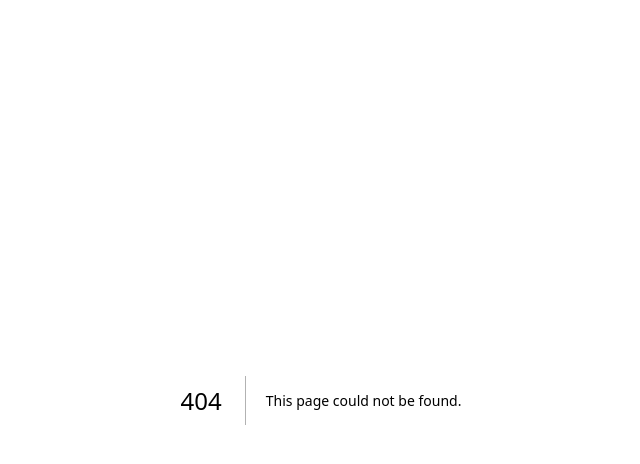
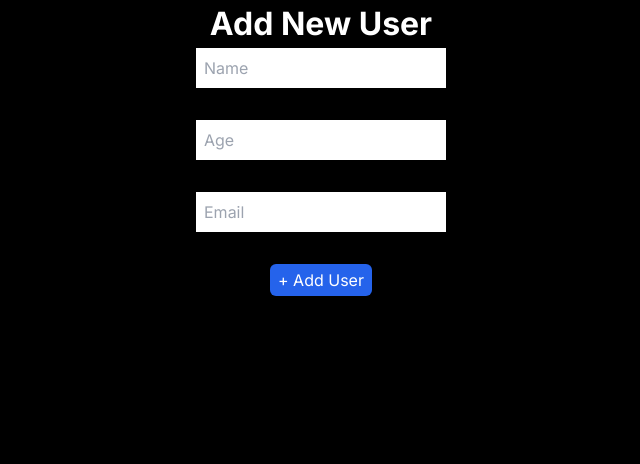
Before and after one commit to M-Usman-Shafique/Next-Full-Stack, a Next.js app: page /addUsers in a window 1280 px wide. Before the commit this address had no page. Shown: the top 464 px of the page, without its empty margins (319-959 px from the left). Built offline with nearby package versions, Linux system fonts and the light colour scheme.

Commit message:
put start

```diff
--- /dev/null
+++ b/app/addUsers/page.jsx
@@ -0,0 +1,70 @@
+"use client";
+import { useState } from "react";
+
+export default function addUsers() {
+  const [name, setName] = useState("");
+  const [age, setAge] = useState("");
+  const [email, setEmail] = useState("");
+
+  const addUser = async (e) => {
+    e.preventDefault();
+
+    let res = await fetch("http://localhost:3000/api/users", {
+      method: "POST",
+      body: JSON.stringify({ name, age, email }),
+    });
+
+    res = await res.json();
+    console.log(res); // {result: 'post successful', success: true}
+    console.log(name, age, email);
+
+    res.success
+      ? alert("User is created successfully!")
+      : alert("Fill all required fields & try again!");
+
+    setName("");
+    setAge("");
+    setEmail("");
+  };
+
+  return (
+    <>
+      <h1 className="text-center">Add New User</h1>
+      <form
+        onSubmit={addUser}
+        className="flex flex-col gap-8 justify-center items-center"
+      >
+        <input
+          type="text"
+          id="name"
+          value={name}
+          placeholder="Name"
+          onChange={(e) => setName(e.target.value)}
+          className="text-gray-500 p-2"
+        />
+        <input
+          type="text"
+          id="age"
+          value={age}
+          placeholder="Age"
+          onChange={(e) => setAge(e.target.value)}
+          className="text-gray-500 p-2"
+        />
+        <input
+          type="email"
+          id="email"
+          value={email}
+          placeholder="Email"
+          onChange={(e) => setEmail(e.target.value)}
+          className="text-gray-500 p-2"
+        />
+        <button
+          type="submit"
+          className="bg-blue-600 text-white px-2 py-1 rounded-md"
+        >
+          + Add User
+        </button>
+      </form>
+    </>
+  );
+}
--- a/app/api/getPosts.js
+++ b/app/api/getPosts.js
@@ -1,4 +1,5 @@
 // app/api/getPosts.js
+// infinite-moving-cards
 export async function getPosts() {
     // Simulate an API call
     return new Promise((resolve) => {
--- /dev/null
+++ b/app/api/route.js
@@ -0,0 +1,14 @@
+// app/api/route.js
+import { NextResponse } from "next/server";
+
+export function GET() {
+  return NextResponse.json({ name: "Ali", age: 30, city: "Egypt" });
+}
+
+export function POST() {
+  return NextResponse.json("post successfull");
+}
+
+export function PUT() {
+  return NextResponse.json("successfully upadated");
+}
--- a/app/api/users/[id]/route.js
+++ b/app/api/users/[id]/route.js
@@ -1,16 +1,19 @@
 // app/api/users/[id]/route.js
-import { data } from "@/utils/db";
 import { NextResponse } from "next/server";
+const { data } = require("@/utils/db");
 
-let users = data;
+const users = data;
 
-export function GET(req, res) {
-  console.log("Crude res. ID:", res); // output: { params: { id: '36' } } dynamic.
+export function GET(_, res) {
+  console.log("Crude ID:", res); // output in terminal: { params: { id: '36' } } dynamic.
   console.log("Refined but String ID:", res.params.id); // output: 23
-  const id = parseInt(res.params.id);
-  console.log("Integer ID:", id);
 
-  const userData = users.filter((user) => user.id === id);
-  console.log(userData); // output: Dynamic user's data.
-  return NextResponse.json(userData.length === 0 ? "No user found" : userData[0]);  // passing object by unpacking array.
+  const userId = parseInt(res.params.id); // for strict comparison (===) in filter method.
+  console.log("Integer ID:", userId);
+
+  const user = users.filter((item) => item.id === userId);
+
+  return user.length === 0
+    ? NextResponse.json("user not found")
+    : NextResponse.json(user[0]); // since user is an array of single object.
 }
--- a/app/api/users/route.js
+++ b/app/api/users/route.js
@@ -3,22 +3,24 @@ import { NextResponse } from "next/server";
 
 let users = data;
 
-export function GET(req) {  // Test at http://localhost:3000/api
+export function GET() {  // Test at http://localhost:3000/api
   return NextResponse.json(users);
 }
 
-export async function POST(req) {  // Test via Postman: Body>raw.JSON: { "name": "John Doe",  "age": 28,  "course": "Python"}
-  try {
-    const { name, age, course } = await req.json();
+export async function POST(req) {
 
-    const newUser = { name, age, course };
+  // console.log(req); // too much data
+  let payload = await req.json();
+  console.log(payload) // { name: 'Mehdi', age: 30, email: 'mehdi@test.com' }
+  const {name, age, email} = payload;
+  console.log(name, age, email); // Mehdi 32 mehdi@test.com
 
-    return NextResponse.json(newUser);
-  } catch (error) {
-    return NextResponse.json(error);
+  if (name && age && email) {
+    return NextResponse.json({ result: "post successful", success: true });
+  } else {
+    return NextResponse.json({ result: "some data is missing", success: false });
   }
 }
-
 
 export async function DELETE(req) {  // Testing: { "name": "John Doe"}
   try {
--- a/app/components/ui/Carousel.jsx
+++ b/app/components/ui/Carousel.jsx
@@ -2,7 +2,7 @@
 "use client";
 import { InfiniteMovingCards } from "./infinite-moving-cards";
 import { useEffect, useState } from "react";
-import { getPosts } from "../../api/getPosts"; // Adjust path as needed
+import { getPosts } from "../../api/getPosts";
 
 function Carousel() {
   const [posts, setPosts] = useState([]);
--- a/app/components/ui/infinite-moving-cards.jsx
+++ b/app/components/ui/infinite-moving-cards.jsx
@@ -77,7 +77,7 @@ export const InfiniteMovingCards = ({
             }}
             key={item.id}
           >
-            <Link href={`/post/${item.id}`} className="no-underline text-[#E6EDF3]">
+            <div className="text-[#E6EDF3]">
               {item.featuredImage && (
                 <img
                   src={item.featuredImage}
@@ -91,7 +91,7 @@ export const InfiniteMovingCards = ({
                   {item.date} — by {item.author}
                 </div>
               </div>
-            </Link>
+            </div>
           </li>
         ))}
       </ul>
--- a/app/globals.css
+++ b/app/globals.css
@@ -4,6 +4,20 @@
 
 body {
   background-color: black;
+  color: white;
+}
+
+h1 {
+  font-size: 2rem;
+  font-weight: bold;
+}
+
+a {
+  color: white;
+  padding: 3px 10px;
+  border-radius: 15px;
+  font-size: 1.5rem;
+
 }
 
 .scroller {
--- a/app/page.js
+++ b/app/page.js
@@ -1,8 +1,15 @@
+import Link from "next/link";
 import Carousel from "./components/ui/Carousel";
 
 export default function Home() {
   return (
     <main className="flex min-h-screen flex-col items-center justify-between p-24">
+    <div className="flex gap-2 ">
+    <Link href="/users" className="bg-green-600">GET</Link>
+    <Link href="/addUsers" className="bg-yellow-500">POST</Link>
+    <Link href="/" className="bg-blue-700">PUT</Link>
+    <Link href="/" className="bg-red-600">DELETE</Link>
+    </div>
      <Carousel />
     </main>
   );
--- a/app/users/[userid]/page.jsx
+++ b/app/users/[userid]/page.jsx
@@ -1,18 +1,43 @@
+// const getUser = async (id) => {
+//     let data = await fetch(`http://localhost:3000/api/users/${id}`);
+//     data = await data.json();
+//     return data;
+// }
+
+import Link from "next/link";
+
+// export default async function page({ params }) {
+//     const user = await getUser(params.userid);
+//     console.log(user)
+//   return (
+//     <div className="text-white">
+//     <h1 className="text-xl font-bold">User Detail:</h1>
+//     <p>Name: {user.name}</p>
+//     <p>Age: {user.age}</p>
+//     <p>Course: {user.course}</p>
+//     </div>
+//   )
+// }
+
 const getUser = async (id) => {
-    let data = await fetch(`http://localhost:3000/api/users/${id}`);
-    data = await data.json();
-    return data;
+  let data = await fetch(`http://localhost:3000/api/users/${id}`)
+  return data = await data.json();
 }
+export default async function User({ params }) {
+  console.log(params) // output: { userid: '4'}
+console.log(params.userid) // output: 2
+const id = params.userid;
+let user = await getUser(id);
 
-export default async function page({ params }) {
-    const user = await getUser(params.userid);
-    console.log(user)
-  return (
-    <div className="text-white">
-    <h1 className="text-xl font-bold">User Detail:</h1>
-    <p>Name: {user.name}</p>
-    <p>Age: {user.age}</p>
-    <p>Course: {user.course}</p>
-    </div>
-  )
+return (
+  <div>
+    <h1>User Details:</h1>
+    <ul>
+      <li>Name: {user.name}</li>
+      <li>Age: {user.age}</li>
+      <li>Course: {user.course}</li>
+    </ul>
+    <Link href="/users" className="underline text-blue-400">Go Back</Link>
+  </div>
+)
 }
--- a/app/users/page.jsx
+++ b/app/users/page.jsx
@@ -1,24 +1,22 @@
+// import Link from "next/link";
 import Link from "next/link";
 
 const getUsers = async () => {
-    let data = await fetch("http://localhost:3000/api/users");
-    data = await data.json();
-    return data;
+  let data = await fetch("http://localhost:3000/api/users");
+  return (data = await data.json());
+};
+export default async function Users() {
+  const users = await getUsers();
+  return (
+    <div>
+      <h1>User List:</h1>
+      <ul>
+        {users.map((user) => (
+          <li key={user.id}>
+            <Link href={`/users/${user.id}`}>{user.name}</Link>
+          </li>
+        ))}
+      </ul>
+    </div>
+  );
 }
-
-export default async function page() {
-    const users = await getUsers();
-    console.log(users)
-
-  return (
-    <>
-    <h1 className="text-white font-bold text-xl">Users List:</h1>
-    {users.map((user) => (
-       <div key={user.id}>
-        <Link href={`users/${user.id}`} key={user.id} className="text-white">{user.name}</Link>
-        <br />
-       </div>
-    ))}
-    </>
-  )
-}
--- a/utils/db.js
+++ b/utils/db.js
@@ -3,24 +3,26 @@ export let data = [
     id: 1,
     name: "Hafiz Usman",
     age: 30,
-    course: "React.JS",
+    email: "usman@test.com",
   },
   {
     id: 2,
     name: "Noman Shafiq",
     age: 25,
-    course: "React.Native",
+    email: "noman@test.com",
   },
   {
     id: 3,
     name: "Salman Asif",
     age: 20,
-    course: "Python",
+    email: "salman@test.com",
+
   },
   {
     id: 4,
     name: "Luqman Ahmed",
-    age: 20,
-    course: "JAVA",
+    age: 15,
+    email: "luqman@test.com",
+
   },
 ];
```
